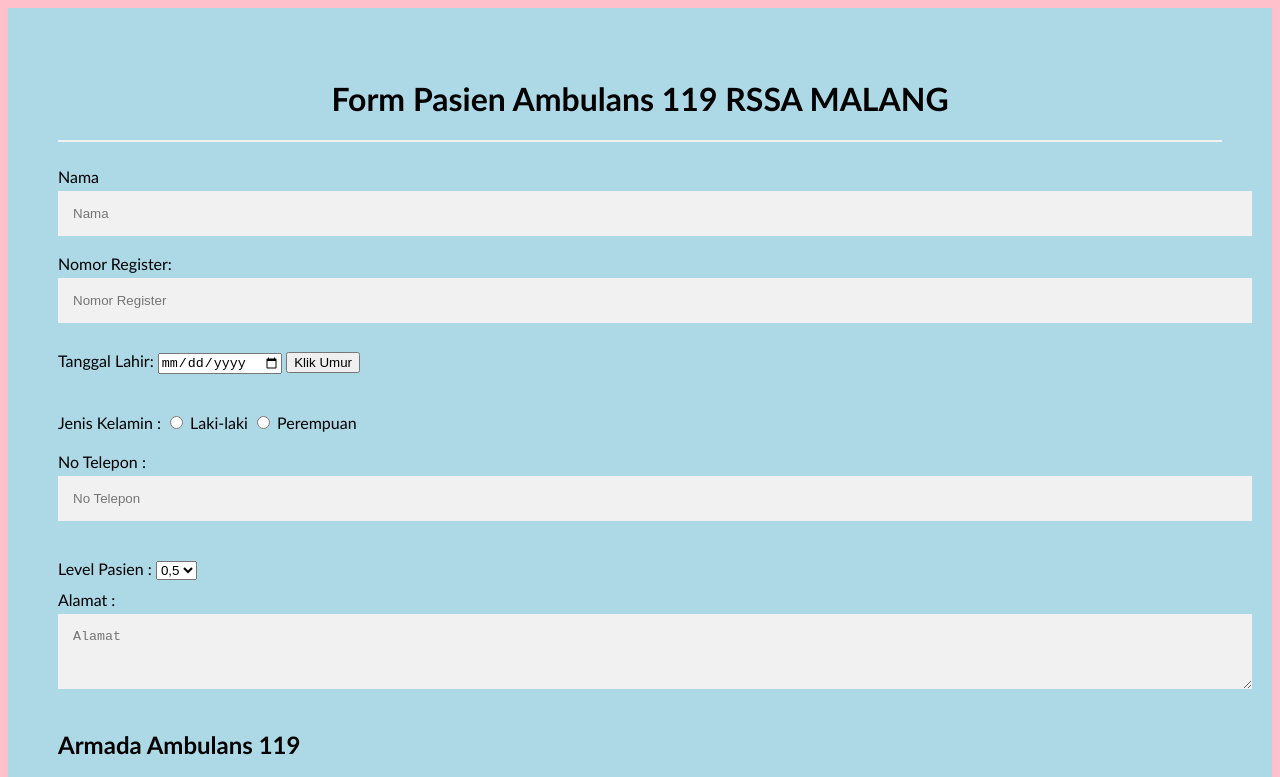
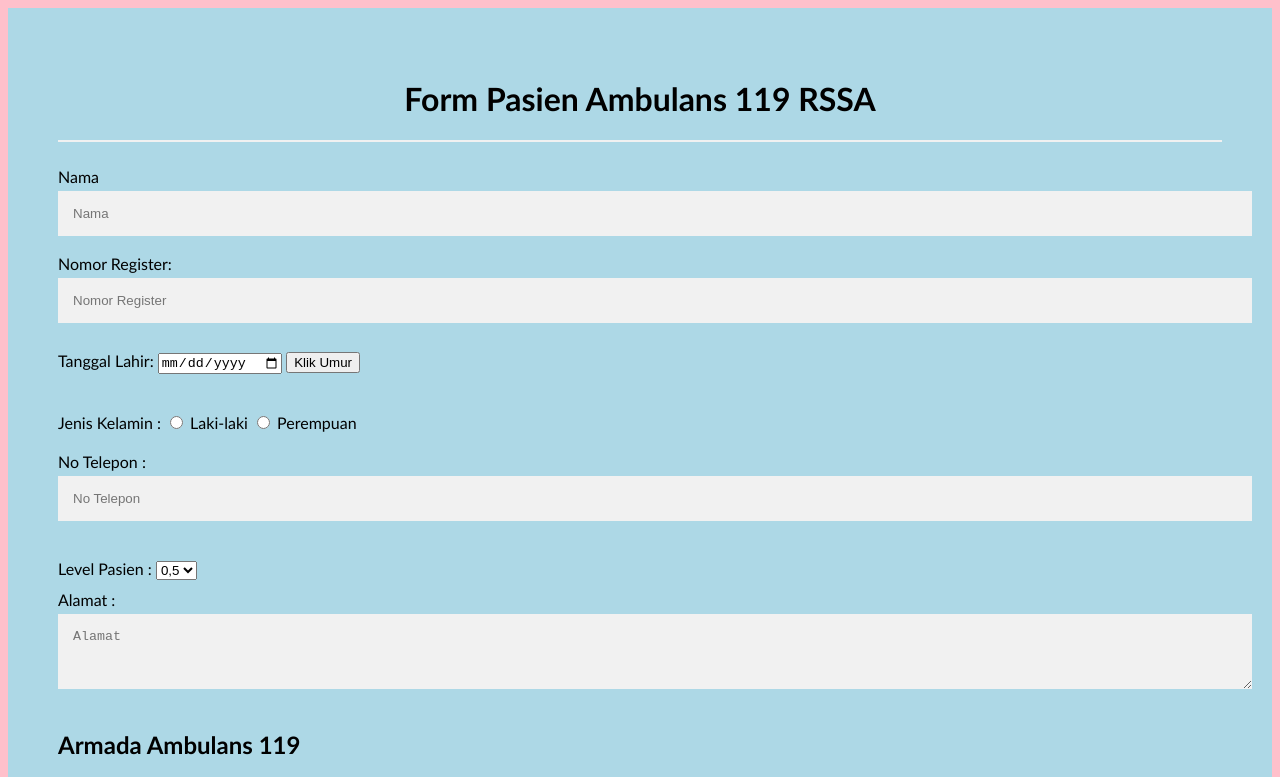
Before and after one commit to projectigdrssa2024/projectmokhamadrizasyarif.github.io, a plain HTML site: page index.html in a window 1280 px wide. Shown: the top 777 px of the page. Drawn offline with Linux system fonts and the light colour scheme.

Commit message:
Update index.html

```diff
--- a/index.html
+++ b/index.html
@@ -49,7 +49,7 @@
 <body>
 <form>
   <div class="container">
-  <center>  <h1> Form Pasien Ambulans 119 RSSA MALANG</h1> </center>
+  <center>  <h1> Form Pasien Ambulans 119 RSSA</h1> </center>
   <hr>
   <label> Nama </label>
 <input type="text" name="Nama" placeholder= "Nama" size="15" required />
```
